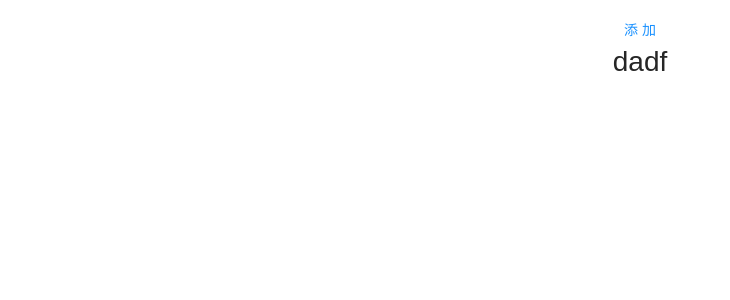
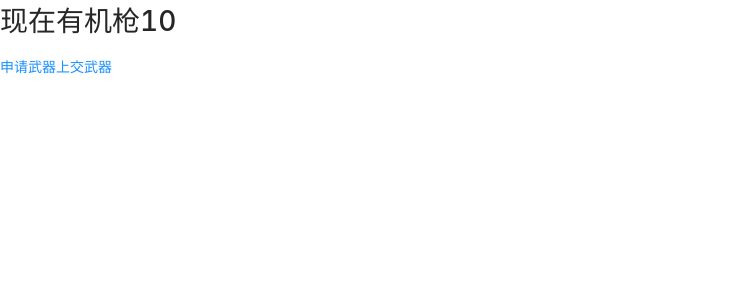
Before and after one commit to wangyong315/zhufeng-open-class, a React app: page / in a window 1280 px wide. Shown: the top 300 px of the page, without its empty margins (0-730 px from the left). Built offline with nearby package versions, Linux system fonts and the light colour scheme.

Commit message:
add redux manage state

```diff
--- a/src/App.css
+++ /dev/null
@@ -1,27 +0,0 @@
-.App {
-  text-align: center;
-}
-
-.App-logo {
-  animation: App-logo-spin infinite 20s linear;
-  height: 80px;
-}
-
-.App-header {
-  height: 150px;
-  padding: 20px;
-  color: white;
-}
-
-.App-title {
-  font-size: 1.5em;
-}
-
-.App-intro {
-  font-size: large;
-}
-
-@keyframes App-logo-spin {
-  from { transform: rotate(0deg); }
-  to { transform: rotate(360deg); }
-}
--- a/src/App.js
+++ b/src/App.js
@@ -1,9 +1,6 @@
 import React, { Component } from 'react';
 import { Button, List } from 'antd-mobile';
 import { createStore } from 'redux';
-import './App.css';
-
-const Title = (props) => <h1>{props.name}</h1>
 
 class App extends Component {
   constructor(props){
@@ -31,7 +28,6 @@ class App extends Component {
       <div className="App">
         <header className="App-header">
           <Button type="primary" onClick={this.handleAdd}>添加</Button>
-          <Title name="dadf" />
           <List
             renderHeader={()=>'士兵列表'}
           >
--- /dev/null
+++ b/src/App1.js
@@ -0,0 +1,23 @@
+import React, { Component } from 'react';
+import { Button, List } from 'antd-mobile';
+
+class App extends Component {
+  // constructor(props){
+  //   super(props)
+  // }
+  render() {
+    const store = this.props.store;
+    const num = store.getState();
+    const addGUN = this.props.addGUN;
+    const minGUN = this.props.minGUN;
+    return (
+      <div className="App">
+        <h1>现在有机枪{num}</h1>
+        <Button type="primary" onClick={()=>store.dispatch(addGUN())}>申请武器</Button>
+        <Button type="primary" onClick={()=>store.dispatch(minGUN())}>上交武器</Button>
+      </div>
+    );
+  }
+}
+
+export default App;
--- a/src/index.css
+++ /dev/null
@@ -1,5 +0,0 @@
-body {
-  margin: 0;
-  padding: 0;
-  font-family: sans-serif;
-}
--- a/src/index.js
+++ b/src/index.js
@@ -1,8 +1,25 @@
 import React from 'react';
 import ReactDOM from 'react-dom';
-import './index.css';
-import App from './App';
-import registerServiceWorker from './registerServiceWorker';
+import { createStore } from 'redux';
+import { counter, addGUN, minGUN } from './index.redux';
+import App from './App1';
+const store = createStore(counter);
 
-ReactDOM.render(<App />, document.getElementById('root'));
-registerServiceWorker();
+// const store = createStore(counter);
+// const init = store.getState();
+// console.log(init);
+// function listener(){
+//     const current = store.getState();
+//     console.log('现在的机关枪', current);
+// }
+// store.subscribe(listener);
+// // 派发事件
+// store.dispatch({type: "addGun"});
+// store.dispatch({type: "minGun"});
+
+function render(){
+    ReactDOM.render(<App store={store} addGUN={addGUN} minGUN={minGUN} />, document.getElementById("root"));
+}
+
+render();
+store.subscribe(render);
--- /dev/null
+++ b/src/index.redux.js
@@ -0,0 +1,23 @@
+const ADD_GUN = 'ADD_GUN';
+const MIN_GUN = 'MIN_GUN';
+
+// 1 新建store 通过reducers
+// 根据老的state和action 生成 新的state
+export function counter (state=0, action){
+    switch(action.type) {
+        case ADD_GUN:
+            return state+1
+        case MIN_GUN:
+            return state-1
+        default:
+            return 10
+    }
+}
+
+// action createor
+export function addGUN(){
+    return { type: ADD_GUN}
+}
+export function minGUN(){
+    return { type: MIN_GUN}
+}
```
Also changed, not shown: 2 other files (tests, documents, lock files or other folders).
